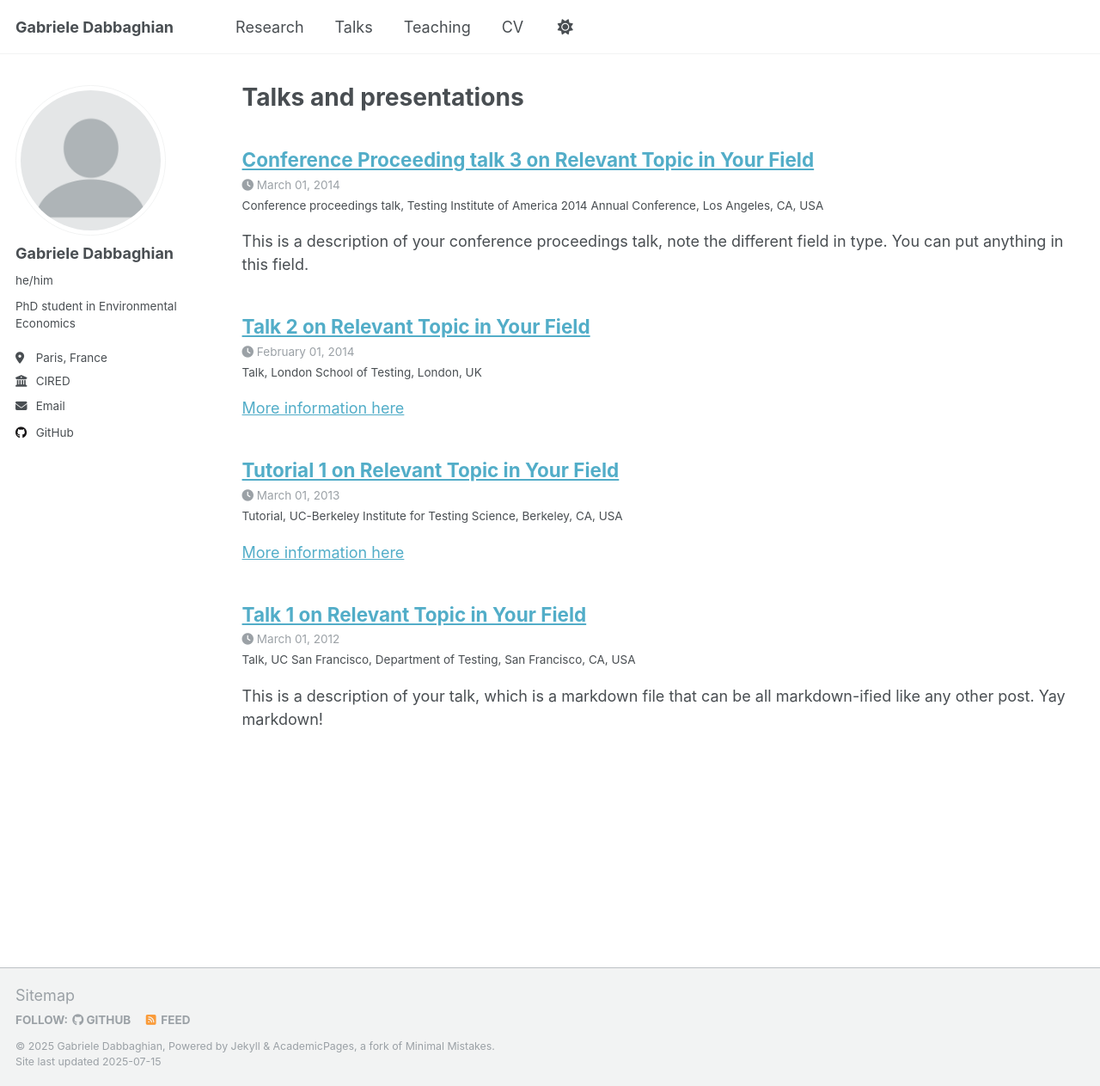
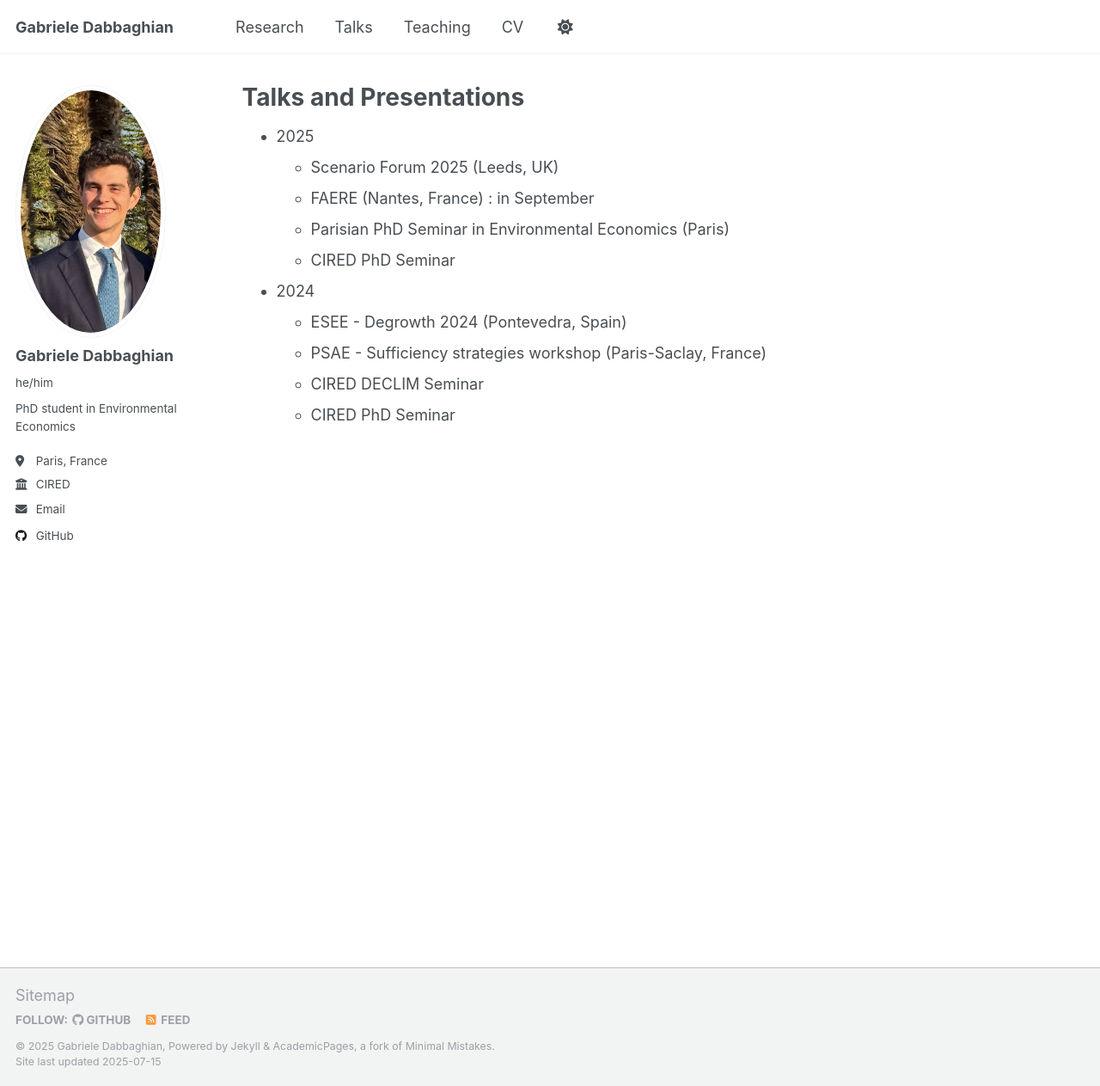
Before and after one commit to gabriele-dabbaghian/gabriele-dabbaghian.github.io, a Jekyll site: the page built from _pages/talks.md, in a window 1280 px wide and 1263 px high. Shown: the whole window at 86% size. Built offline with Jekyll 4.4.1, drawn with Linux system fonts in a browser that asks for light colours.

Commit message:
updating with research and talks pages still need to do teaching and CV

```diff
--- a/_config.yml
+++ b/_config.yml
@@ -22,7 +22,7 @@ repository               : "academicpages/academicpages.github.io"
 #               Additional customization can be done by editing /_includes/author-profile.html
 author:
   # Biographic information
-  avatar           : "profile.png"
+  avatar           : "photo_social.jpg"
   name             : "Gabriele Dabbaghian"
   pronouns         :  "he/him"
   bio              : "PhD student in Environmental Economics"
--- /dev/null
+++ b/_pages/research.md
@@ -0,0 +1,20 @@
+---
+permalink: /research/
+title: ""
+author_profile: true
+layout: archive
+---
+
+## Working papers
+---
+**Post-growth mitigation scenarios to reduce multidimensional inequalities between world region** - Gabriele, Dabbaghian ; Julien, Lefèvre ; Céline, Guivarch
+Persistent inequalities in incomes, energy uses and living standards between world regions remain a major challenge for climate change mitigation. While current scenarios increasingly promote sufficiency in high-income countries, few consider post-growth transitions that simultaneously enable development in the Global South. Here, we use a hybrid integrated assessment model to explore four global mitigation scenarios that combine regionally differentiated carbon pricing, sufficiency policies, and post-growth strategies. We show that only a scenario featuring post-growth transitions in high-income countries and rapid convergence in productivity across regions reduces multidimensional inequalities to unprecedented low levels — while remaining within a 2°C carbon budget. When taken individually, regional differentiation of carbon prices or sufficiency policies are insufficient to meet social thresholds for all regions. Our findings highlight the potential of post-growth frameworks to drive structural economic change and support multidimensional inequality reduction, underscoring the need for scenario modeling that integrates macroeconomic and distributive dynamics.
+
+
+# Institutional reports
+---
+**Tout diplôme mérite salaire ? Une estimation des rendements privés de l’enseignement supérieur en France et de leur évolution** _CAE Focus 74_ Gabriele, Dabbaghian and Madeleine, Péron
+
+**Les coûts des formations dans l'enseignement supérieur français : déterminants et disparités** _CAE Focus 73_ Madeleine, Péron; Gabriele, Dabbaghian; Hamza, Bennani
+
+# More coming soon !
--- /dev/null
+++ b/_pages/talks.md
@@ -0,0 +1,17 @@
+---
+permalink: /talks/
+title: "Talks and Presentations"
+author_profile: true
+layout: archive
+---
+- 2025
+    - Scenario Forum 2025 (Leeds, UK)
+    - FAERE (Nantes, France) : in September
+    - Parisian PhD Seminar in Environmental Economics (Paris)
+    - CIRED PhD Seminar
+
+- 2024
+    - ESEE - Degrowth 2024 (Pontevedra, Spain)
+    - PSAE - Sufficiency strategies workshop (Paris-Saclay, France)
+    - CIRED DECLIM Seminar
+    - CIRED PhD Seminar
```
Also changed, not shown: _pages/cv.md (+2 -0 lines), _pages/teaching.md (added, +7 -0 lines), images/photo_social.jpg (added).
